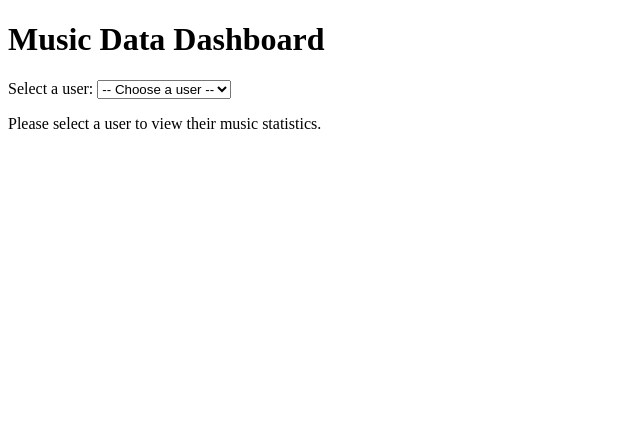
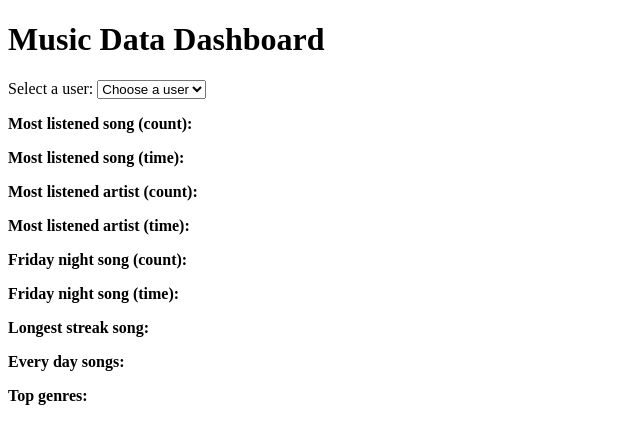
Before and after one commit to AnuarKadir/Project-Music-Data, a website with bundled scripts: page index.html in a window 1280 px wide. Shown: the whole page, without its empty margins (0-640 px from the left). Built offline with nearby package versions, Linux system fonts and the light colour scheme.

Commit message:
feat: update index.html structure with metric elements for JS population

```diff
--- a/index.html
+++ b/index.html
@@ -13,15 +13,34 @@
       <section>
         <label for="user-select">Select a user:</label>
         <select id="user-select">
-          <option value="" disabled selected>-- Choose a user --</option>
+          <option value="" disabled selected>Choose a user</option>
         </select>
       </section>
 
       <section id="results-container" aria-live="polite">
-        <p id="placeholder-text">
-          Please select a user to view their music statistics.
+        <p><strong>Most listened song (count):</strong> <span id="top-song"></span></p>
+        <p><strong>Most listened song (time):</strong> <span id="top-song-time"></span></p>
+        <p><strong>Most listened artist (count):</strong> <span id="top-artist"></span></p>
+        <p><strong>Most listened artist (time):</strong> <span id="top-artist-time"></span></p>
+
+        <p id="friday-count-row">
+          <strong>Friday night song (count):</strong> <span id="friday-song"></span>
         </p>
+        <p id="friday-time-row">
+          <strong>Friday night song (time):</strong> <span id="friday-song-time"></span>
+        </p>
+
+        <p><strong>Longest streak song:</strong> <span id="streak"></span></p>
+
+        <p id="every-day-row">
+          <strong>Every day songs:</strong> <span id="every-day-songs"></span>
+        </p>
+
+        <p><strong id="genres-label">Top genres:</strong> <span id="top-genres"></span></p>
       </section>
+      </section>
+
+
     </main>
     <script type="module" src="./script.mjs"></script>
   </body>
```
